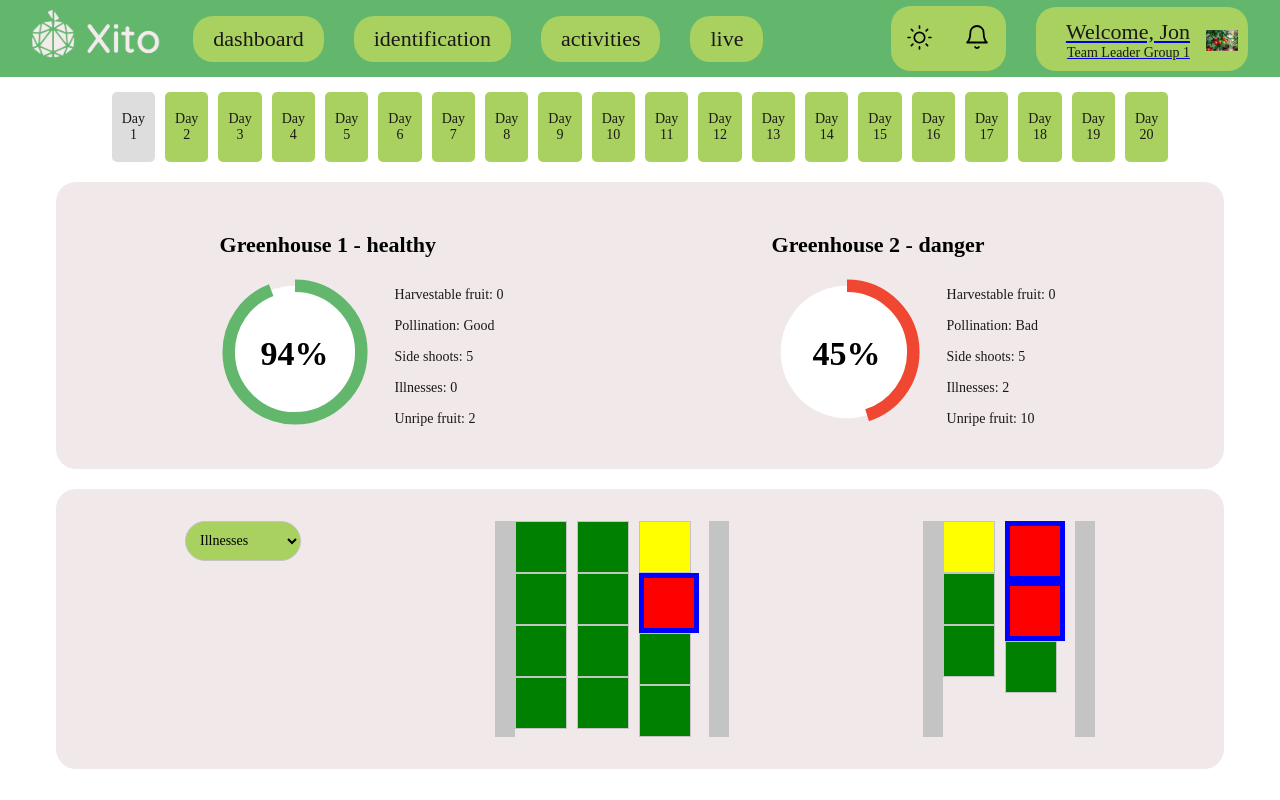
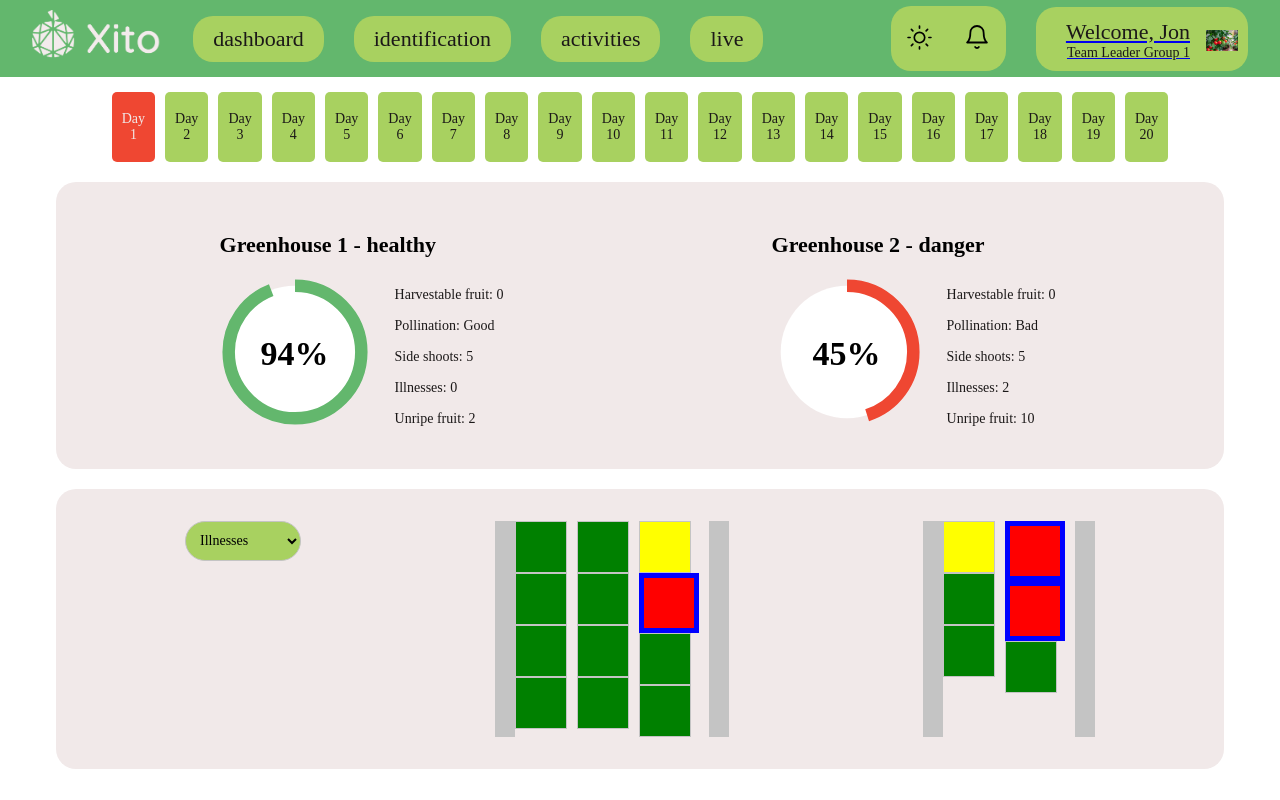
Before and after one commit to ArneSamson/Xito, a Vue app: page / in a window 1280 px wide. In both pictures the pointer is over the element "Day 1". Shown: the top 800 px of the page. Built offline with nearby package versions, Linux system fonts and the light colour scheme; a web font is replaced by a local one.

Commit message:
Fix: styling hover Timeline

```diff
--- a/src/components/Timeline.vue
+++ b/src/components/Timeline.vue
@@ -68,7 +68,12 @@
 
 
   .timeline-day:hover {
-    background-color: #ddd;
+    color: #F1E9E9;
+    background-color: #EF4732;
+  }
+
+  .navbar-link:hover {
+    color: #F1E9E9;
   }
 
   .timeline-day.active {
```
